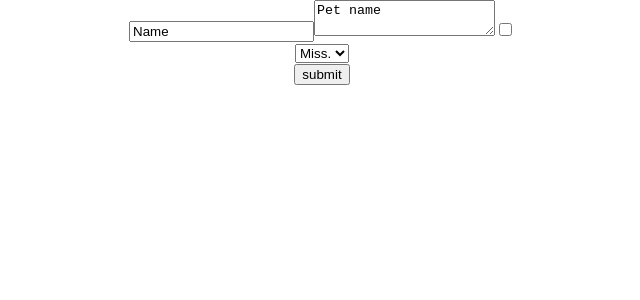
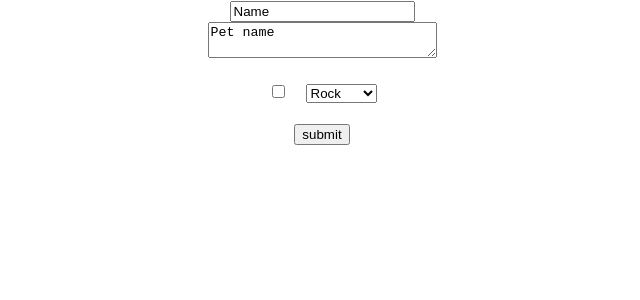
Before and after one commit to inspiringsource/MoreReactJS, a React (Create React App) app: page / in a window 1280 px wide. Shown: the top 300 px of the page, without its empty margins (318-958 px from the left). Built offline with nearby package versions, Linux system fonts and the light colour scheme.

Commit message:
Form Validation

```diff
--- a/src/components/MyForm.js
+++ b/src/components/MyForm.js
@@ -1,60 +1,65 @@
-import React from "react";
+import React from 'react'
 
 export default class MyForm extends React.Component {
   state = {
-    name: "Name",
-    favoritePet: "Pet name",
+    name: 'Name',
+    favoritePet: 'Pet name',
     rememberMe: false,
-    title: "Miss."
-  };
+    title: 'Miss.',
+  }
 
-  handleChange = event => {
-    const isCheckbox = event.target.type === "checkbox";
+  handleChange = (event) => {
+    const isCheckbox = event.target.type === 'checkbox'
     this.setState({
       [event.target.name]: isCheckbox
         ? event.target.checked
-        : event.target.value
-    });
-  };
+        : event.target.value,
+    })
+  }
 
-  handleSubmit = event => {
-    event.preventDefault();
-    console.log(this.state);
-  };
+  handleSubmit = (event) => {
+    event.preventDefault()
+    console.log(this.state)
+  }
 
   render() {
     return (
       <form onSubmit={this.handleSubmit}>
-        <input
+        <div>
+          <input size="20"
             name="name"
             value={this.state.name}
             onChange={this.handleChange}
           />
-        <textarea
+          <br />
+          <textarea cols="26"
             name="favoritePet"
             value={this.state.favoritePet}
             onChange={this.handleChange}
           />
+        </div>
+        <br />
+        <div>
           <input
             name="rememberMe"
             type="checkbox"
             checked={this.state.rememberMe}
             onChange={this.handleChange}
-        />
-        <div>
+          />{' '}
+          &nbsp;&nbsp;&nbsp;
           <select
             name="title"
             value={this.state.title}
             onChange={this.handleChange}
           >
-            <option>Mr.</option>
-            <option>Miss.</option>
-            <option>Ms.</option>
-            <option>Mrs.</option>
+            <option>Rock </option>
+            <option>paper </option>
+            <option>scissors </option>
           </select>
         </div>
+        <br />
         <button type="submit">submit</button>
       </form>
-    );
+    )
   }
 }
```
Lines whose indentation alone changed are shown as unchanged.
